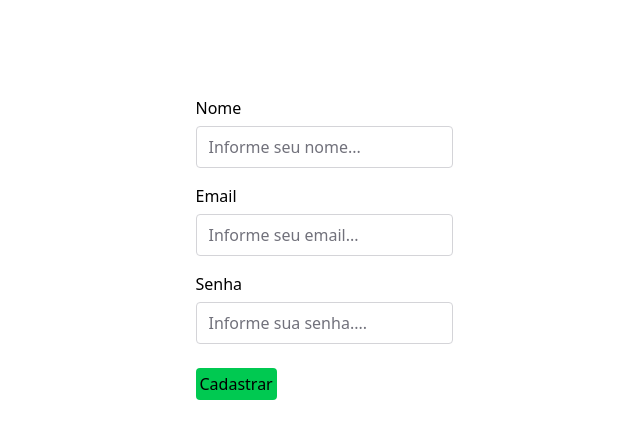
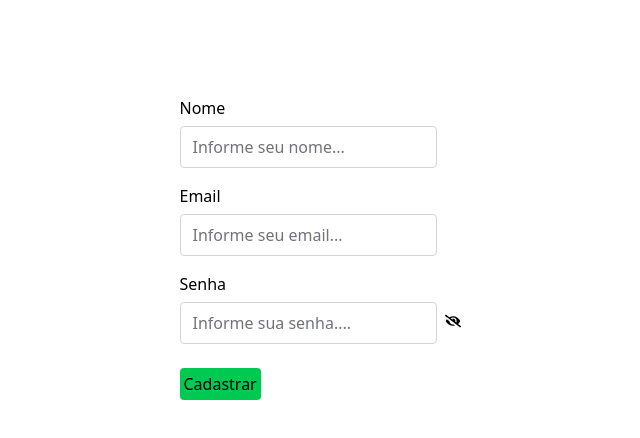
Before and after one commit to NathanRodriguesVieira99/Estudos-React-Hook-Form-e-Zod, a Next.js app: page / in a window 1280 px wide. Shown: the top 438 px of the page, without its empty margins (316-956 px from the left). Built offline with nearby package versions, Linux system fonts and the light colour scheme.

Commit message:
feat: add show password input

```diff
--- a/src/components/Form/Input.tsx
+++ b/src/components/Form/Input.tsx
@@ -1,24 +1,38 @@
-import type { ComponentProps } from "react";
+import { useState, type ComponentProps } from 'react';
+import { useFormContext } from 'react-hook-form'; // importa o contexto do React Hook Form
+import { FaEye, FaEyeSlash } from 'react-icons/fa';
 
-// importa o contexto do React Hook Form
-import { useFormContext } from "react-hook-form";
-
-interface InputProps extends ComponentProps<"input"> {
+interface InputProps extends ComponentProps<'input'> {
   name: string; // o nome do campo do input
   placeholder: string;
 }
 
 export const Input = ({ name, placeholder, ...props }: InputProps) => {
-  // chama o register usando o contexto do react hook form
-  const { register } = useFormContext();
+  const [showPassword, setShowPassword] = useState(false); // estado para gerenciar a exibição da senha (começa como false pra não mostrar)
+  const isPassword = props.type === 'password'; // verifica se o tipo do input (vindo de ...props) é password
+  const { register } = useFormContext(); // chama o register usando o contexto do react hook form
+
+  // função que altera o estado de exibição da senha (de false pra true e vice-versa)
+  const handleShowPassword = () => {
+    setShowPassword((prev) => !prev);
+  };
 
   return (
+    <div>
       <input
         id={name} // id do input com o nome do campo
         className="flex-1 rounded border px-3 py-2 border-zinc-300 focus:outline-none focus:ring-2 focus:ring-blue-500 text-zinc-800 placeholder:text-zinc-500"
         placeholder={placeholder}
         {...register(name)} // conecta o input ao react hook form usando a prop name
         {...props}
+        type={isPassword ? (showPassword ? 'text' : 'password') : props.type} // se o input for do tipo password o input vira do tipo text e exibe a senha, caso contrario continua sendo password e não exibe
       />
+      {/* renderiza o botão com os ícones de exibição de senha caso o estado isPassword seja true */}
+      {isPassword && (
+        <button type="button" onClick={handleShowPassword} className="m-2">
+          {showPassword ? <FaEye /> : <FaEyeSlash />}
+        </button>
+      )}
+    </div>
   );
 };
```
Lines whose indentation alone changed are shown as unchanged.
